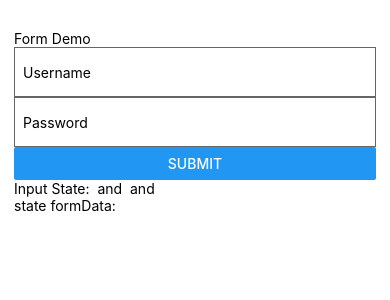
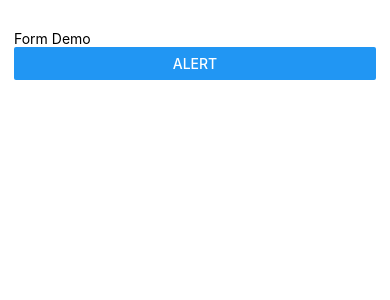
Before and after one commit to melher39/1stReactNativeApp, a React Native app: screen / in a window 390 px wide. Shown: the top 300 px of the page. Built offline with nearby package versions, Linux system fonts and the light colour scheme.

Commit message:
added a sample alert message with 3 options

```diff
--- a/App.js
+++ b/App.js
@@ -5,47 +5,28 @@ import {
   Text,
   TextInput,
   TouchableHighlight,
-  Button
+  Button,
+  Alert
 } from "react-native";
 
 const App = () => {
-  // const [username, setUsername] = useState("");
-  // const [password, setPassword] = useState("");
-  const [input, setInput] = useState({ username: "", password: "", formData: "" });
-  const onChangeText = (key, val) => {
-    setInput(input => ({ ...input, [key]: val }));
-  };
-
-  const submit = () => {
-    const userData = {
-      username: input.username,
-      password: input.password,
-      signedIn: true
-    };
-    setInput(input => ({ ...input, formData: JSON.stringify(userData) }));
+  const alert = () => {
+    Alert.alert(
+      "Alert Title",
+      "My Alert Msg",
+      [
+        { text: "Ask me later", onPress: () => console.log("Ask me later pressed") },
+        { text: "Cancel", onPress: () => console.log("Cancel Pressed"), style: "cancel" },
+        { text: "OK", onPress: () => console.log("OK Pressed") }
+      ],
+      { cancelable: false }
+    );
   };
 
   return (
     <View style={styles.container}>
       <Text>Form Demo</Text>
-      <TextInput
-        placeholder="Username"
-        autoCapitalize="none"
-        autoCorrect={false}
-        onChangeText={val => onChangeText("username", val)}
-        style={styles.input}
-      />
-      <TextInput
-        placeholder="Password"
-        autoCapitalize="none"
-        autoCorrect={false}
-        onChangeText={val => onChangeText("password", val)}
-        style={styles.input}
-        secureTextEntry
-      />
-      <Button onPress={submit} title="Submit" />
-      <Text>Input State: {input.username} and {input.password} and {input.formData}</Text>
-      <Text>state formData: {input.formData}</Text>
+      <Button onPress={alert} title="Alert" />
     </View>
   );
 };
```
